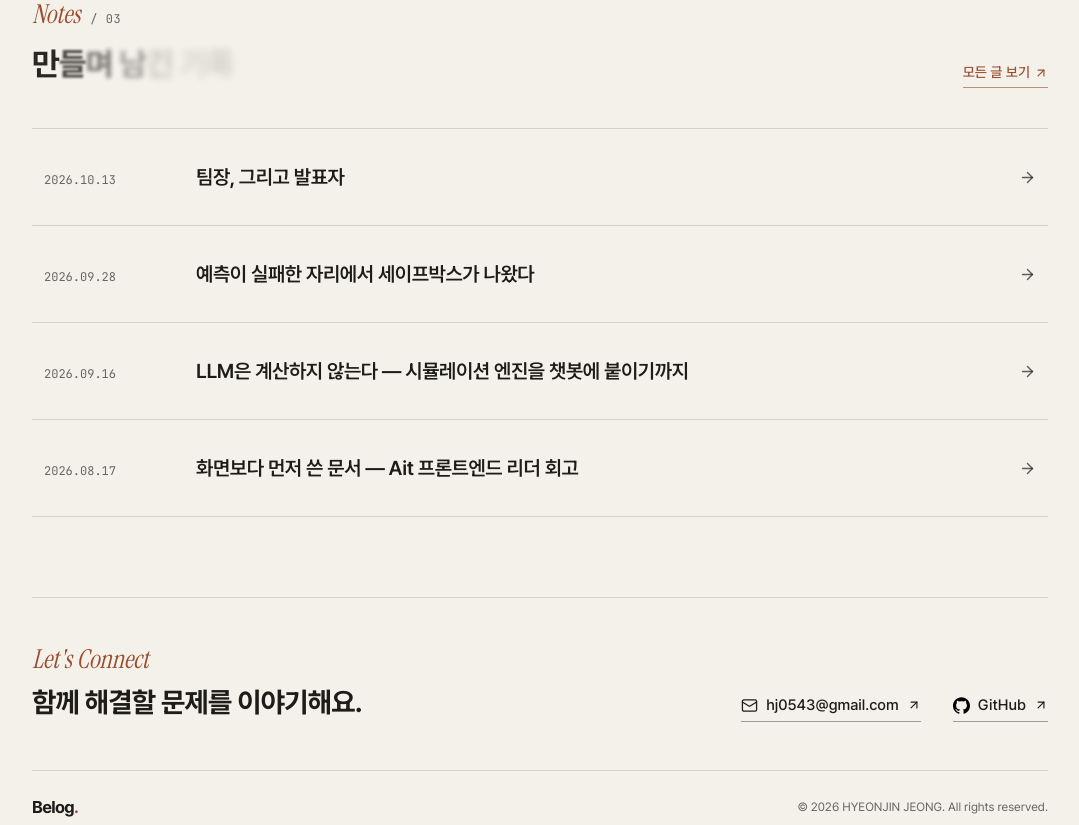
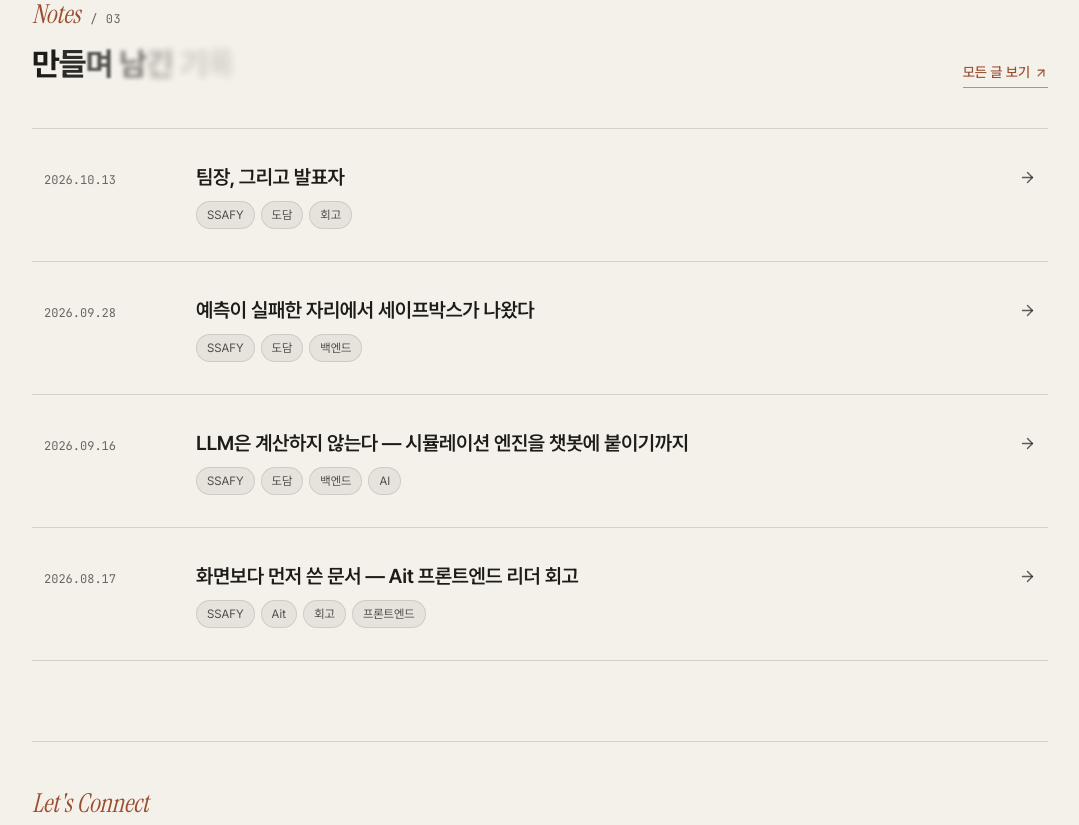
Before and after one commit to hj0543/hj0543.github.io, a Next.js app: page / in a window 1280 px wide. Shown: the part 3560-4385 px from the top of the page, without its empty margins (100-1179 px from the left). Built offline with nearby package versions, Linux system fonts and the light colour scheme.

Commit message:
회고 태그 정리

```diff
--- a/content/devlog/2026-08-05-hello.md
+++ b/content/devlog/2026-08-05-hello.md
@@ -1,7 +1,7 @@
 ---
 title: 안녕하세요, 첫 번째 기록입니다
 date: 2026-08-05
-tags: [Devlog, Portfolio]
+tags: [소개]
 summary: 개인 포트폴리오 Belog를 시작하며 남기는 첫 번째 기록입니다.
 ---
 
--- a/content/devlog/2026-08-17-ait.md
+++ b/content/devlog/2026-08-17-ait.md
@@ -2,7 +2,7 @@
 title: "화면보다 먼저 쓴 문서 — Ait 프론트엔드 리더 회고"
 date: 2026-08-17
 categories: [devlog, retrospective]
-tags: [retrospective, frontend, design-system, collaboration]
+tags: [SSAFY, Ait, 회고, 프론트엔드]
 ---
 
 SSAFY 공통 프로젝트 Ait가 끝났다. 이력서와 GitHub를 근거로 질문하는 AI 모의면접과, 함께 연습하는 화상 스터디를 한곳에 모은 서비스다. 여섯 명이 모인 팀에서 나는 프론트엔드 리더를 맡았다.
--- a/content/devlog/2026-09-16-dodam1.md
+++ b/content/devlog/2026-09-16-dodam1.md
@@ -2,7 +2,7 @@
 title: "LLM은 계산하지 않는다 — 시뮬레이션 엔진을 챗봇에 붙이기까지"
 date: 2026-09-16
 categories: [devlog, backend]
-tags: [spring-boot, llm, ai-agent, simulation]
+tags: [SSAFY, 도담, 백엔드, AI]
 ---
 
 도담은 금융 목표를 정하면 언제 이룰 수 있는지, 무엇을 바꾸면 얼마나 앞당길 수 있는지 알려주는 개인 금융 코치 앱이다. 나는 그 "무엇을 바꾸면"을 계산하는 시뮬레이션 엔진을 맡았다. 소비 감소, 저축 변경, 예적금 가입, 대출 추가상환과 대환, 할부·리볼빙·현금서비스, 그리고 이들을 묶은 복합 시나리오까지. 계산기는 하나씩 늘어 갔다.
--- a/content/devlog/2026-09-28-dodam-safebox.md
+++ b/content/devlog/2026-09-28-dodam-safebox.md
@@ -2,7 +2,7 @@
 title: "예측이 실패한 자리에서 세이프박스가 나왔다"
 date: 2026-09-28
 categories: [devlog, backend]
-tags: [spring-boot, time-series, forecasting, safebox]
+tags: [SSAFY, 도담, 백엔드]
 ---
 
 도담은 목표를 정하면 예상 달성일을 보여준다. 이 날짜 하나를 믿을 만하게 만드는 게 생각보다 긴 여정이었다. 그 과정에서 시계열 예측 모델을 만들었고, 그 모델이 실패하는 지점에서 세이프박스라는 구조가 나왔다. 순서대로 정리해 둔다.
--- a/content/devlog/2026-10-13-dodam2.md
+++ b/content/devlog/2026-10-13-dodam2.md
@@ -2,7 +2,7 @@
 title: "팀장, 그리고 발표자"
 date: 2026-10-13
 categories: [devlog, retrospective]
-tags: [retrospective, teamwork, presentation]
+tags: [SSAFY, 도담, 회고]
 ---
 
 특화 프로젝트가 끝난 지 어느덧 2주가 흘렀다. 정신없이 달리던 시간이 멈추고 나니, 그제야 지나온 길이 보이기 시작했다. 이번에는 팀장과 발표를 함께 맡았다. 코드 얘기는 앞 글에 남겼으니, 이번엔 코드 밖에서 보낸 시간들을 꺼내 보려 한다.
--- a/src/components/devlog-doc.tsx
+++ b/src/components/devlog-doc.tsx
@@ -42,6 +42,13 @@ export function NoteLink({ post }: { post: DevlogPost }) {
       />
       {post.summary ? (
         <p className="col-start-1 line-clamp-1 text-[14px] leading-6 text-foreground/70 sm:col-start-2">{post.summary}</p>
+      ) : null}
+      {post.tags.length > 0 ? (
+        <div className="col-start-1 flex flex-wrap gap-1.5 sm:col-start-2">
+          {post.tags.map((tag) => (
+            <Tag key={tag} label={tag} />
+          ))}
+        </div>
       ) : null}
     </Link>
   );
```
